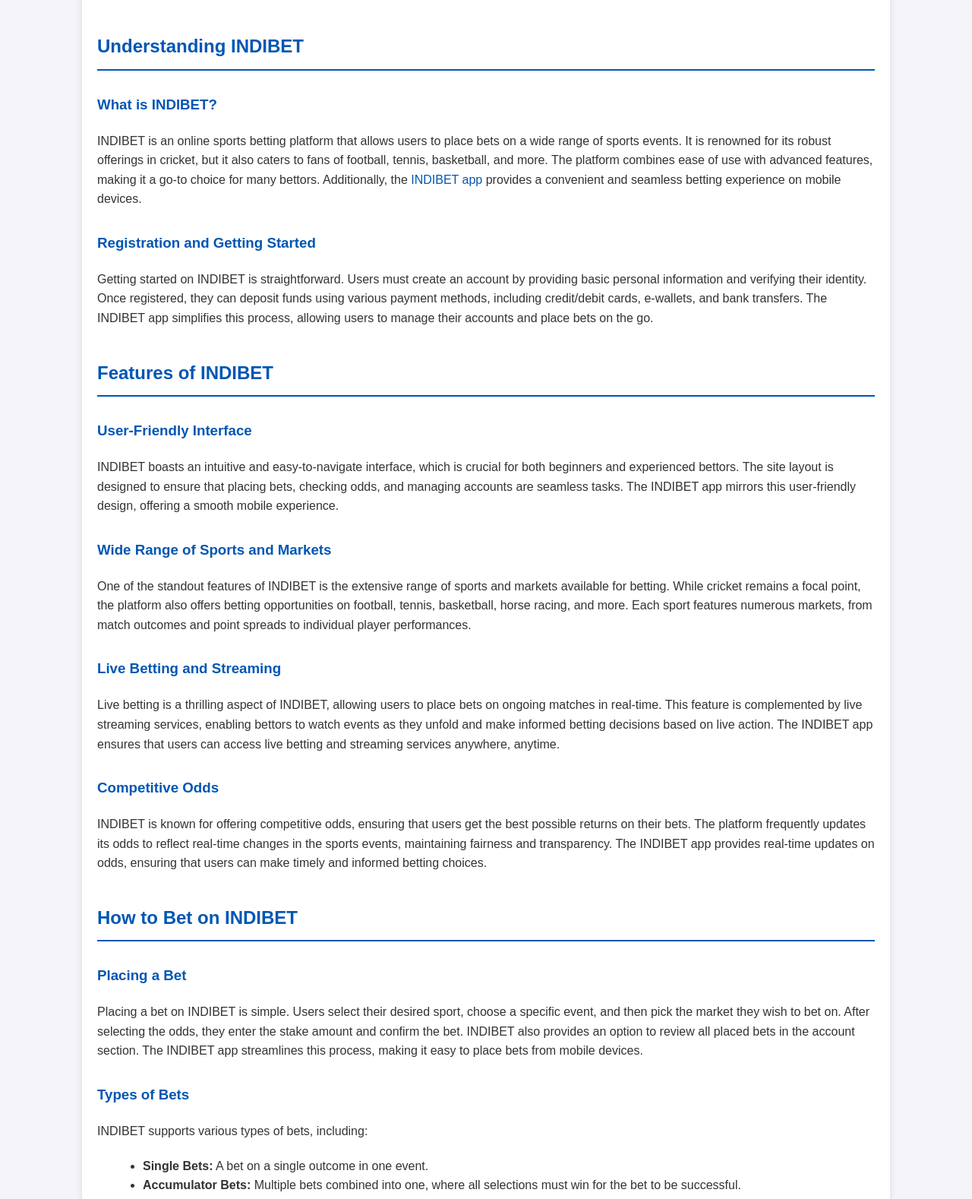
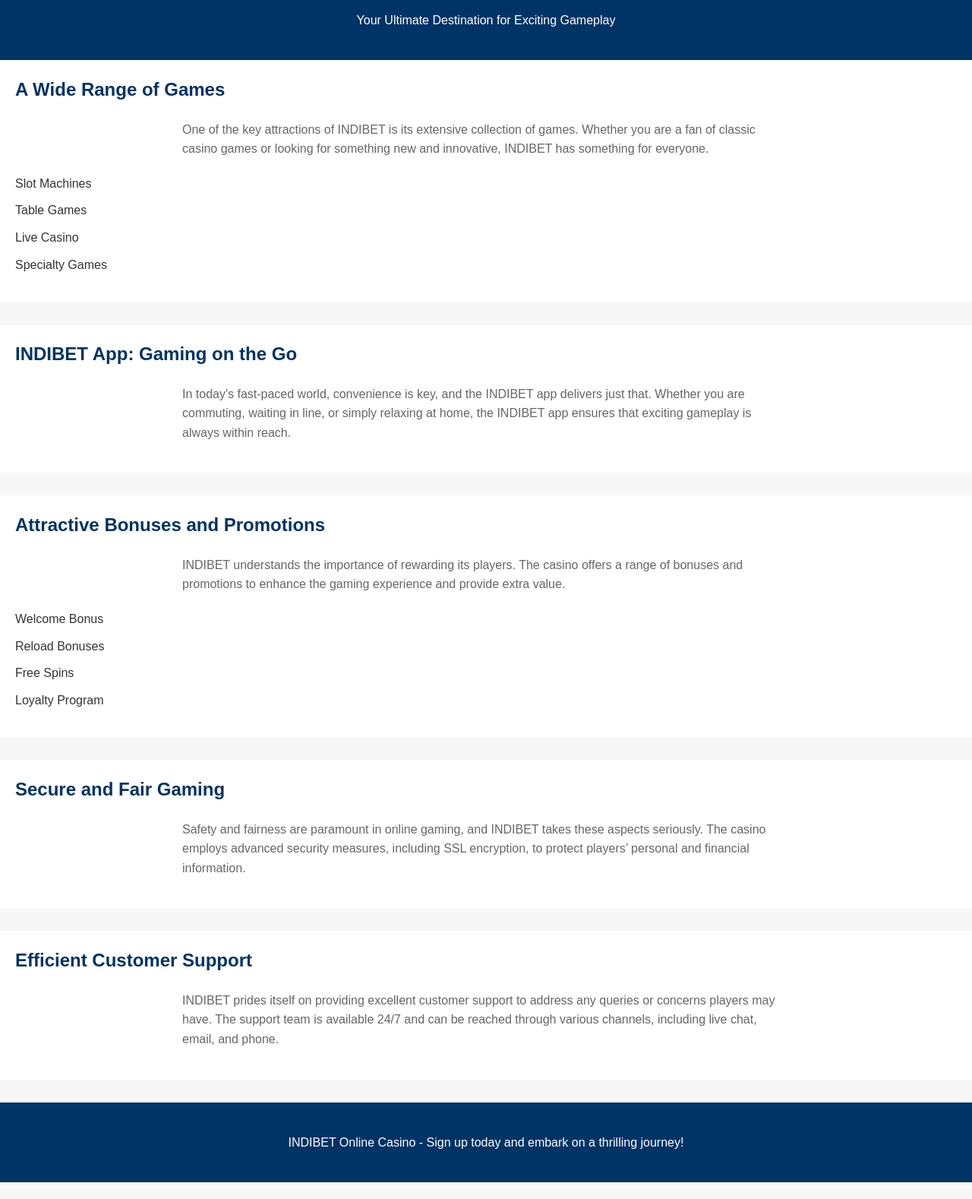
Before and after one commit to roberthinsom/indibet-netlify, a plain HTML site: page index.html in a window 1280 px wide. Shown: the part 109-1687 px from the top of the page at 76% size. After the commit the page ends 1665 px from the top, so only its background shows below. Drawn offline with Linux system fonts and the light colour scheme.

Commit message:
Update index.html

```diff
--- a/index.html
+++ b/index.html
@@ -3,156 +3,104 @@
 <head>
     <meta charset="UTF-8">
     <meta name="viewport" content="width=device-width, initial-scale=1.0">
-    <title>Exploring the Thrills of Sports Betting on INDIBET: A Comprehensive Guide</title>
+    <title>INDIBET Online Casino: Your Ultimate Destination for Exciting Gameplay</title>
     <style>
         body {
-            font-family: 'Arial', sans-serif;
-            background-color: #f4f4f9;
-            color: #333;
+            font-family: Arial, sans-serif;
             line-height: 1.6;
             margin: 0;
             padding: 0;
+            background-color: #f7f7f7;
+            color: #333;
         }
-
-        .container {
-            width: 80%;
+        header {
+            background-color: #003366;
+            color: #fff;
+            padding: 20px;
+            text-align: center;
+        }
+        h1 {
+            color: #003366;
+            margin-top: 30px;
+            text-align: center;
+        }
+        p {
             margin: 20px auto;
-            background: #fff;
+            max-width: 800px;
+            padding: 0 20px;
+        }
+        ul {
+            list-style-type: none;
+            padding-left: 0;
+        }
+        li {
+            margin-bottom: 10px;
+        }
+        section {
+            background-color: #fff;
             padding: 20px;
-            box-shadow: 0 0 10px rgba(0, 0, 0, 0.1);
+            margin-bottom: 30px;
         }
-
-        h1, h2, h3 {
-            color: #0056b3;
+        section h2 {
+            color: #003366;
+            margin-top: 0;
         }
-
-        h1 {
+        section p {
+            color: #666;
+        }
+        footer {
+            background-color: #003366;
+            color: #fff;
+            padding: 20px;
             text-align: center;
-            font-size: 2.5em;
-            margin-bottom: 20px;
-        }
-
-        h2 {
-            border-bottom: 2px solid #0056b3;
-            padding-bottom: 10px;
-            margin-top: 40px;
-        }
-
-        h3 {
-            margin-top: 30px;
-        }
-
-        p {
-            margin: 20px 0;
-        }
-
-        ul {
-            list-style-type: disc;
-            margin-left: 20px;
-        }
-
-        a {
-            color: #0056b3;
-            text-decoration: none;
-        }
-
-        a:hover {
-            text-decoration: underline;
-        }
-
-        .header {
-
-            color: #fff;
-            padding: 10px 0;
-            text-align: center;
-            margin-bottom: 20px;
-        }
-
-        .header h1 {
-            margin: 0;
-            font-size: 2em;
-        }
-
-        .footer {
-            background: #0056b3;
-            color: #fff;
-            text-align: center;
-            padding: 10px 0;
-            margin-top: 20px;
-        }
-
-        .footer p {
-            margin: 0;
         }
     </style>
 </head>
 <body>
-    <div class="header">
-        <h1>Exploring the Thrills of Sports Betting on INDIBET</h1>
-    </div>
-    <div class="container">
-        <h2>Understanding INDIBET</h2>
+    <header>
+        <h1>INDIBET Online Casino</h1>
+        <p>Your Ultimate Destination for Exciting Gameplay</p>
+    </header>
 
-        <h3>What is INDIBET?</h3>
-        <p>INDIBET is an online sports betting platform that allows users to place bets on a wide range of sports events. It is renowned for its robust offerings in cricket, but it also caters to fans of football, tennis, basketball, and more. The platform combines ease of use with advanced features, making it a go-to choice for many bettors. Additionally, the <a href="https://www.indibet.app/">INDIBET app</a> provides a convenient and seamless betting experience on mobile devices.</p>
+    <section>
+        <h2>A Wide Range of Games</h2>
+        <p>One of the key attractions of INDIBET is its extensive collection of games. Whether you are a fan of classic casino games or looking for something new and innovative, INDIBET has something for everyone.</p>
+        <ul>
+            <li>Slot Machines</li>
+            <li>Table Games</li>
+            <li>Live Casino</li>
+            <li>Specialty Games</li>
+        </ul>
+    </section>
 
-        <h3>Registration and Getting Started</h3>
-        <p>Getting started on INDIBET is straightforward. Users must create an account by providing basic personal information and verifying their identity. Once registered, they can deposit funds using various payment methods, including credit/debit cards, e-wallets, and bank transfers. The INDIBET app simplifies this process, allowing users to manage their accounts and place bets on the go.</p>
+    <section>
+        <h2>INDIBET App: Gaming on the Go</h2>
+        <p>In today's fast-paced world, convenience is key, and the INDIBET app delivers just that. Whether you are commuting, waiting in line, or simply relaxing at home, the INDIBET app ensures that exciting gameplay is always within reach.</p>
+    </section>
 
-        <h2>Features of INDIBET</h2>
+    <section>
+        <h2>Attractive Bonuses and Promotions</h2>
+        <p>INDIBET understands the importance of rewarding its players. The casino offers a range of bonuses and promotions to enhance the gaming experience and provide extra value.</p>
+        <ul>
+            <li>Welcome Bonus</li>
+            <li>Reload Bonuses</li>
+            <li>Free Spins</li>
+            <li>Loyalty Program</li>
+        </ul>
+    </section>
 
-        <h3>User-Friendly Interface</h3>
-        <p>INDIBET boasts an intuitive and easy-to-navigate interface, which is crucial for both beginners and experienced bettors. The site layout is designed to ensure that placing bets, checking odds, and managing accounts are seamless tasks. The INDIBET app mirrors this user-friendly design, offering a smooth mobile experience.</p>
+    <section>
+        <h2>Secure and Fair Gaming</h2>
+        <p>Safety and fairness are paramount in online gaming, and INDIBET takes these aspects seriously. The casino employs advanced security measures, including SSL encryption, to protect players’ personal and financial information.</p>
+    </section>
 
-        <h3>Wide Range of Sports and Markets</h3>
-        <p>One of the standout features of INDIBET is the extensive range of sports and markets available for betting. While cricket remains a focal point, the platform also offers betting opportunities on football, tennis, basketball, horse racing, and more. Each sport features numerous markets, from match outcomes and point spreads to individual player performances.</p>
+    <section>
+        <h2>Efficient Customer Support</h2>
+        <p>INDIBET prides itself on providing excellent customer support to address any queries or concerns players may have. The support team is available 24/7 and can be reached through various channels, including live chat, email, and phone.</p>
+    </section>
 
-        <h3>Live Betting and Streaming</h3>
-        <p>Live betting is a thrilling aspect of INDIBET, allowing users to place bets on ongoing matches in real-time. This feature is complemented by live streaming services, enabling bettors to watch events as they unfold and make informed betting decisions based on live action. The INDIBET app ensures that users can access live betting and streaming services anywhere, anytime.</p>
-
-        <h3>Competitive Odds</h3>
-        <p>INDIBET is known for offering competitive odds, ensuring that users get the best possible returns on their bets. The platform frequently updates its odds to reflect real-time changes in the sports events, maintaining fairness and transparency. The INDIBET app provides real-time updates on odds, ensuring that users can make timely and informed betting choices.</p>
-
-        <h2>How to Bet on INDIBET</h2>
-
-        <h3>Placing a Bet</h3>
-        <p>Placing a bet on INDIBET is simple. Users select their desired sport, choose a specific event, and then pick the market they wish to bet on. After selecting the odds, they enter the stake amount and confirm the bet. INDIBET also provides an option to review all placed bets in the account section. The INDIBET app streamlines this process, making it easy to place bets from mobile devices.</p>
-
-        <h3>Types of Bets</h3>
-        <p>INDIBET supports various types of bets, including:</p>
-        <ul>
-            <li><strong>Single Bets:</strong> A bet on a single outcome in one event.</li>
-            <li><strong>Accumulator Bets:</strong> Multiple bets combined into one, where all selections must win for the bet to be successful.</li>
-            <li><strong>System Bets:</strong> A series of bets that cover multiple combinations within a selection, providing a safety net if some selections lose.</li>
-        </ul>
-
-        <h2>Strategies for Successful Betting on INDIBET</h2>
-
-        <h3>Research and Analysis</h3>
-        <p>Successful sports betting requires thorough research and analysis. Bettors should stay informed about team/player statistics, recent performances, injury updates, and other relevant factors. INDIBET provides various tools and resources to aid in this research. The INDIBET app offers easy access to these resources, enabling users to make informed decisions while on the move.</p>
-
-        <h3>Bankroll Management</h3>
-        <p>Effective bankroll management is crucial to long-term success in sports betting. Bettors should set a budget for their betting activities and avoid chasing losses. It is advisable to bet only a small percentage of the total bankroll on a single event. The INDIBET app allows users to track their betting history and manage their bankroll efficiently.</p>
-
-        <h3>Understanding Odds and Value Bets</h3>
-        <p>Understanding how odds work is fundamental to sports betting. Bettors should look for value bets, where the probability of an outcome is higher than the odds suggest. INDIBET’s competitive odds make it a favorable platform for finding <a href="https://roberthinsom.github.io/indibet/">such opportunities</a>. The INDIBET app provides real-time odds updates, helping users identify value bets quickly.</p>
-
-        <h3>Utilizing Promotions and Bonuses</h3>
-        <p>INDIBET frequently offers promotions and bonuses, such as welcome bonuses, free bets, and cashback offers. Bettors should take advantage of these promotions to maximize their betting potential and minimize risk. The INDIBET app ensures that users are notified of the latest promotions and bonuses, making it easy to capitalize on these offers.</p>
-
-        <h2>Responsible Betting</h2>
-
-        <h3>Setting Limits</h3>
-        <p>INDIBET promotes responsible betting by allowing users to set deposit and betting limits. These tools help ensure that betting remains a fun and controlled activity. The INDIBET app includes features to set and manage these limits conveniently.</p>
-
-        <h3>Seeking Help</h3>
-        <p>If betting starts to negatively impact a user’s life, INDIBET provides resources and links to professional help for those who may be experiencing gambling-related issues. The INDIBET app offers easy access to these resources, ensuring that help is always just a few taps away.</p>
-
-        <h2>Conclusion</h2>
-        <p>INDIBET offers a comprehensive and thrilling sports betting experience, with its wide range of sports, user-friendly interface, competitive odds, and live betting features. By combining careful research, effective bankroll management, and a deep understanding of betting strategies, users can enhance their betting experience on INDIBET. The INDIBET app further elevates this experience by providing a seamless and convenient mobile platform. As always, it is crucial to bet responsibly and enjoy the excitement that sports betting brings.</p>
-    </div>
-    <div class="footer">
-        <p>&copy; 2024 INDIBET. All rights reserved.</p>
-    </div>
+    <footer>
+        <p>INDIBET Online Casino - Sign up today and embark on a thrilling journey!</p>
+    </footer>
 </body>
 </html>
```
